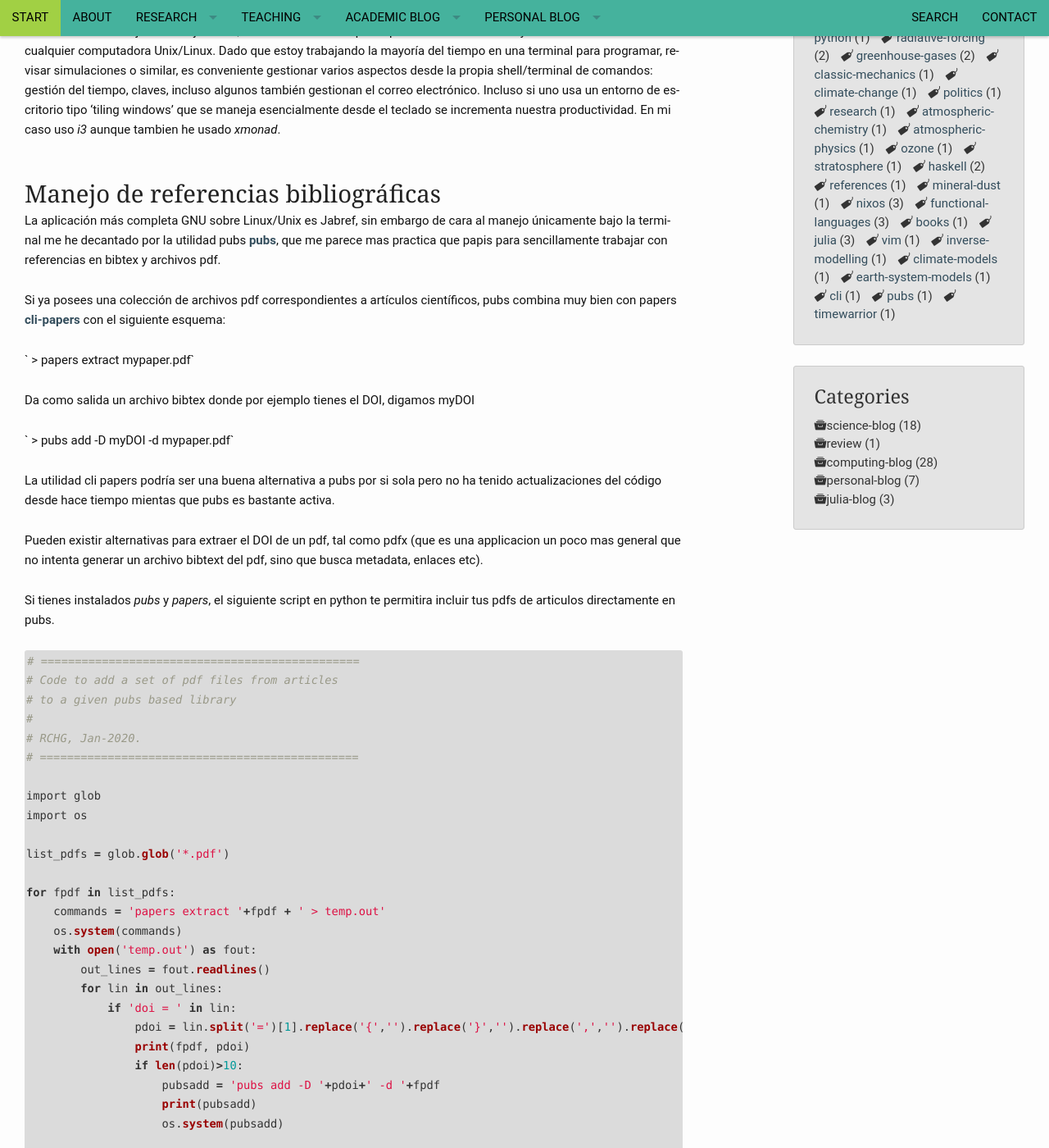
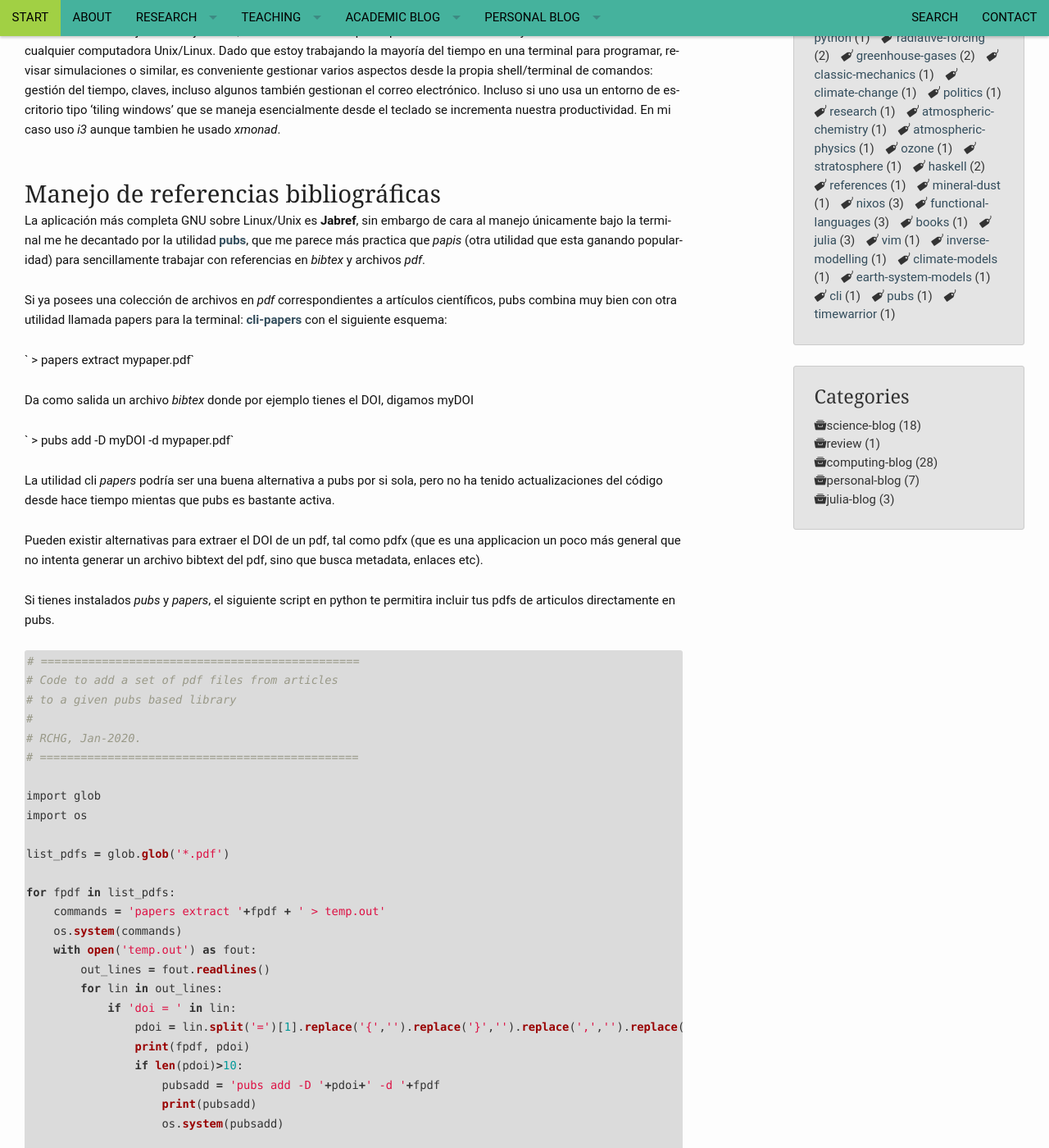
Before and after one commit to RCHG/rchg.github.io, a Jekyll site: the page built from _posts/2019-12-12-CLI-apps-es.md, in a window 1280 px wide and 1400 px high, scrolled down 1016 px. Shown: the whole window at 82% size. Built offline with Jekyll 4.4.1, drawn with Linux system fonts in a browser that asks for light colours; nearby versions of some CDN libraries; comment, search, counter and statistics services are not loaded; some of the changed text lies outside the part shown.

Commit message:
Update 2019-12-12-CLI-apps-es.md

```diff
--- a/_posts/2019-12-12-CLI-apps-es.md
+++ b/_posts/2019-12-12-CLI-apps-es.md
@@ -30,19 +30,20 @@ En mi uso diario trabajo fundamentalmente en la terminal, tanto localmente como
 
 
 ## Manejo de referencias bibliográficas
-La aplicación más completa GNU sobre Linux/Unix es Jabref, sin embargo de cara al manejo únicamente bajo la terminal me he decantado por la utilidad pubs [pubs](https://github.com/pubs/pubs), que me parece mas practica que papis para sencillamente trabajar con referencias en bibtex y archivos pdf.
 
-Si ya posees una colección de archivos pdf correspondientes a artículos científicos, pubs combina muy bien con papers [cli-papers](https://github.com/perrette/papers) con el siguiente esquema:
+La aplicación más completa GNU sobre Linux/Unix es **Jabref**, sin embargo de cara al manejo únicamente bajo la terminal me he decantado por la utilidad [pubs](https://github.com/pubs/pubs), que me parece más practica que *papis* (otra utilidad que esta ganando popularidad) para sencillamente trabajar con referencias en *bibtex* y archivos *pdf*.
+
+Si ya posees una colección de archivos en *pdf* correspondientes a artículos científicos, pubs combina muy bien con otra utilidad llamada papers para la terminal: [cli-papers](https://github.com/perrette/papers) con el siguiente esquema:
 
 ` > papers extract mypaper.pdf`
 
-Da como salida un archivo bibtex donde por ejemplo tienes el DOI, digamos myDOI
+Da como salida un archivo *bibtex* donde por ejemplo tienes el DOI, digamos myDOI
 
 ` > pubs add -D myDOI -d mypaper.pdf`
 
-La utilidad cli papers podría ser una buena alternativa a pubs por si sola pero no ha tenido actualizaciones del código desde hace tiempo mientas que pubs es bastante activa.
+La utilidad cli *papers* podría ser una buena alternativa a pubs por si sola, pero no ha tenido actualizaciones del código desde hace tiempo mientas que pubs es bastante activa.
 
-Pueden existir alternativas para extraer el DOI de un pdf, tal como pdfx (que es una applicacion un poco mas general que no intenta generar un archivo bibtext del pdf, sino que busca metadata, enlaces etc).
+Pueden existir alternativas para extraer el DOI de un pdf, tal como pdfx (que es una applicacion un poco más general que no intenta generar un archivo bibtext del pdf, sino que busca metadata, enlaces etc).
 
 Si tienes instalados *pubs* y *papers*, el siguiente script en python te permitira incluir tus pdfs de articulos directamente en pubs.
 
```
Also changed, not shown: other parts of _posts/2019-12-12-CLI-apps-es.md (+5 -5 lines).
